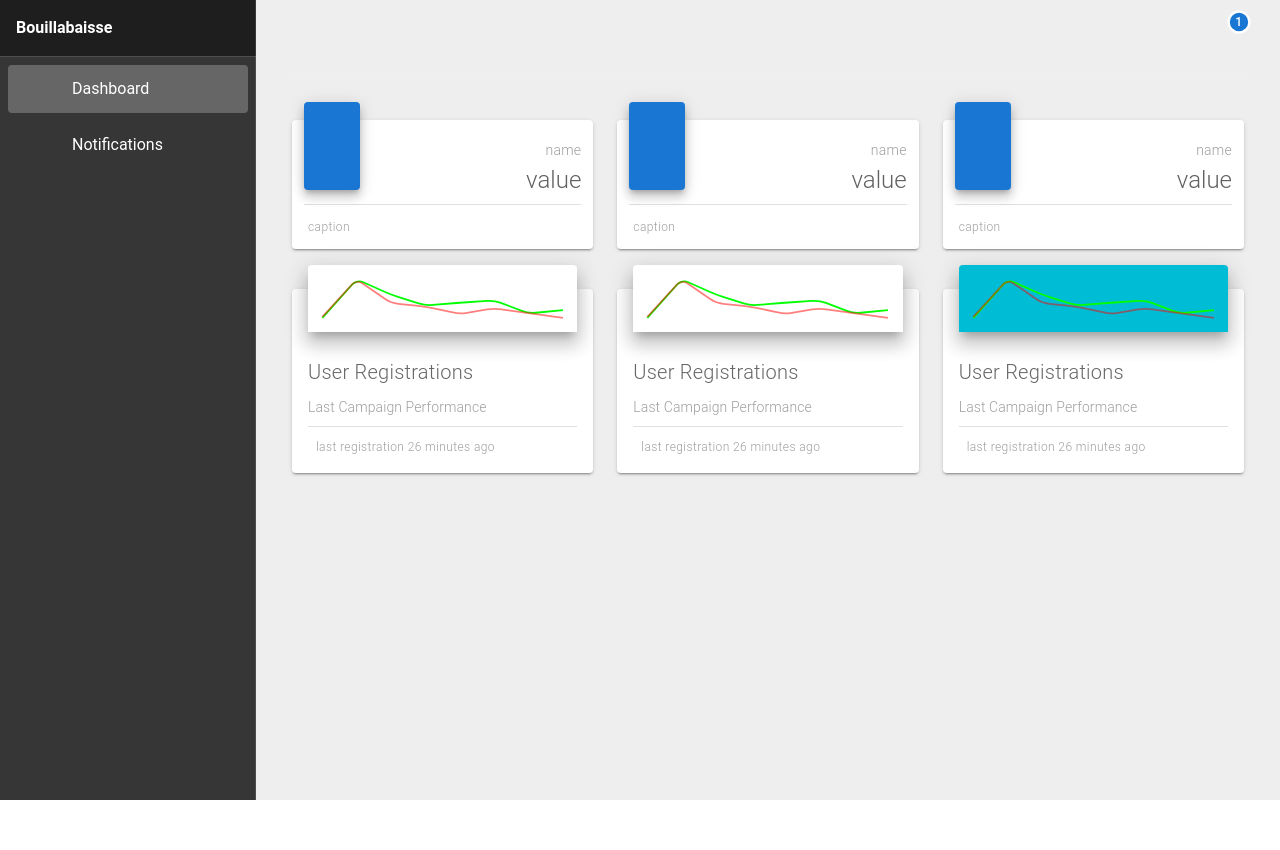
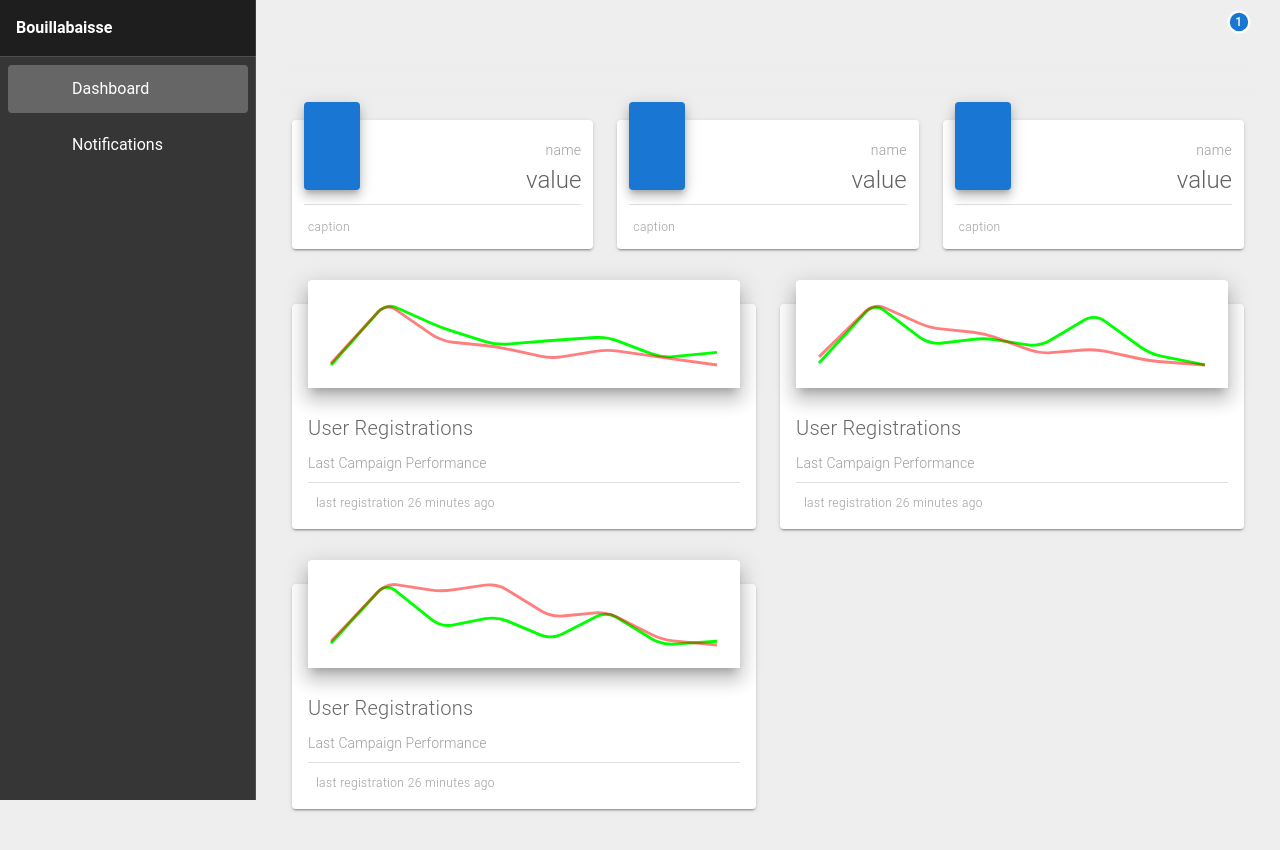
Before and after one commit to italobologna/bouillabaisse-monitor, a Vue app in the folder bouillabaisse-frontend/: page /dashboard in a window 1280 px wide. Shown: the top 850 px of the page. Before the commit the page ends 800 px from the top, so only its background shows below. Built offline with nearby package versions, Linux system fonts and the light colour scheme; the HTML template or start-up script is replaced by a standard one.

Commit message:
Refactors code to extract the chart

```diff
--- /dev/null
+++ b/bouillabaisse-frontend/src/components/DashboardChartComponent.vue
@@ -0,0 +1,68 @@
+<template>
+  <v-card class="mt-4 mx-auto" max-width="800" min-width="400">
+    <v-sheet
+      class="v-sheet--offset mx-auto"
+      color="white"
+      elevation="12"
+      max-width="calc(100% - 32px)"
+    >
+      <v-sparkline
+        :value="value1"
+        smooth
+        color="rgb(0, 255, 0, 1)"
+        line-width="2"
+        padding="16"
+      ></v-sparkline>
+      <v-sparkline
+        :value="value2"
+        smooth
+        color="rgb(255, 0, 0, 0.5)"
+        line-width="2"
+        padding="16"
+        class="stackSpark"
+      ></v-sparkline>
+    </v-sheet>
+
+    <v-card-text class="pt-0">
+      <div class="title font-weight-light mb-2">User Registrations</div>
+      <div class="subheading font-weight-light grey--text">
+        Last Campaign Performance
+      </div>
+      <v-divider class="my-2"></v-divider>
+      <v-icon class="mr-2" small> mdi-clock </v-icon>
+      <span class="caption grey--text font-weight-light"
+        >last registration 26 minutes ago</span
+      >
+    </v-card-text>
+  </v-card>
+</template>
+
+<script>
+export default {
+  data: () => ({
+    labels: ["12am", "3am", "6am", "9am", "12pm", "3pm", "6pm", "9pm"],
+    value: [200, 675, 410, 390, 310, 460, 250, 240],
+  }),
+  computed: {
+    value1() {
+      return this.value.map((i) => (2.0 + Math.random()) * i);
+    },
+    value2() {
+      return this.value.map((i) => (1.0 + Math.random()) * i);
+    },
+  },
+};
+</script>
+
+<style scoped>
+.v-sheet--offset {
+  top: -24px;
+  position: relative;
+}
+
+.stackSpark {
+  position: absolute;
+  top: 0;
+  left: 0;
+}
+</style>
--- a/bouillabaisse-frontend/src/components/DashboardStatisticComponent.vue
+++ b/bouillabaisse-frontend/src/components/DashboardStatisticComponent.vue
@@ -1,5 +1,5 @@
 <template>
-  <v-card class="pa-3 mt-3">
+  <v-card class="pa-3 mt-3" max-width="400px" min-width="225px">
     <v-card-title class="d-flex pa-0 justify-space-between">
       <v-sheet
         dark
--- a/bouillabaisse-frontend/src/components/dashboard.vue
+++ b/bouillabaisse-frontend/src/components/dashboard.vue
@@ -1,6 +1,6 @@
 <template>
   <div>
-    <v-container>
+    <v-container class="dashboard-card-container">
       <v-row>
         <v-col md="4">
           <statistic-component
@@ -28,119 +28,14 @@
         </v-col>
       </v-row>
       <v-row>
-        <v-col>
-          <v-card class="mt-4 mx-auto" max-width="600">
-            <v-sheet
-              class="v-sheet--offset mx-auto"
-              color="white"
-              elevation="12"
-              max-width="calc(100% - 32px)"
-            >
-              <v-sparkline
-                :value="value1"
-                smooth
-                color="rgb(0, 255, 0, 1)"
-                line-width="2"
-                padding="16"
-              ></v-sparkline>
-              <v-sparkline
-                :value="value2"
-                smooth
-                color="rgb(255, 0, 0, 0.5)"
-                line-width="2"
-                padding="16"
-                class="stackSpark"
-              ></v-sparkline>
-            </v-sheet>
-
-            <v-card-text class="pt-0">
-              <div class="title font-weight-light mb-2">User Registrations</div>
-              <div class="subheading font-weight-light grey--text">
-                Last Campaign Performance
-              </div>
-              <v-divider class="my-2"></v-divider>
-              <v-icon class="mr-2" small> mdi-clock </v-icon>
-              <span class="caption grey--text font-weight-light"
-                >last registration 26 minutes ago</span
-              >
-            </v-card-text>
-          </v-card>
+        <v-col md="6">
+          <chart-component></chart-component>
         </v-col>
-        <v-col>
-          <v-card class="mt-4 mx-auto" max-width="600">
-            <v-sheet
-              class="v-sheet--offset mx-auto"
-              color="white"
-              elevation="12"
-              max-width="calc(100% - 32px)"
-            >
-              <v-sparkline
-                :value="value1"
-                smooth
-                color="rgb(0, 255, 0, 1)"
-                line-width="2"
-                padding="16"
-              ></v-sparkline>
-              <v-sparkline
-                :value="value2"
-                smooth
-                color="rgb(255, 0, 0, 0.5)"
-                line-width="2"
-                padding="16"
-                class="stackSpark"
-              ></v-sparkline>
-            </v-sheet>
-
-            <v-card-text class="pt-0">
-              <div class="title font-weight-light mb-2">User Registrations</div>
-              <div class="subheading font-weight-light grey--text">
-                Last Campaign Performance
-              </div>
-              <v-divider class="my-2"></v-divider>
-              <v-icon class="mr-2" small> mdi-clock </v-icon>
-              <span class="caption grey--text font-weight-light"
-                >last registration 26 minutes ago</span
-              >
-            </v-card-text>
-          </v-card>
+        <v-col md="6">
+          <chart-component></chart-component>
         </v-col>
-        <v-col>
-          <v-card class="mt-4 mx-auto" max-width="400">
-            <v-sheet
-              class="v-sheet--offset mx-auto"
-              color="cyan"
-              elevation="12"
-              max-width="calc(100% - 32px)"
-            >
-              <v-sparkline
-                :value="value1"
-                smooth
-                color="rgb(0, 255, 0, 1)"
-                line-width="2"
-                padding="16"
-              ></v-sparkline>
-              <v-sparkline
-                :value="value2"
-                smooth
-                color="rgb(255, 0, 0, 0.5)"
-                line-width="2"
-                padding="16"
-                class="stackSpark"
-              ></v-sparkline>
-            </v-sheet>
-
-            <v-card-text class="pt-0">
-              <div class="title font-weight-light mb-2">User Registrations</div>
-              <div class="subheading font-weight-light grey--text">
-                Last Campaign Performance
-              </div>
-              <v-divider class="my-2"></v-divider>
-              <v-icon class="mr-2" small> mdi-clock </v-icon>
-              <span class="caption grey--text font-weight-light"
-                >last registration 26 minutes ago</span
-              >
-            </v-card-text>
-          </v-card>
+        <v-col md="6">
+          <chart-component></chart-component>
         </v-col>
       </v-row>
     </v-container>
@@ -148,10 +43,14 @@
 </template>
 
 <script>
-import statisticComponent from './DashboardStatisticComponent.vue';
+import statisticComponent from "./DashboardStatisticComponent.vue";
+import chartComponent from "./DashboardChartComponent.vue";
 
 export default {
-  components: { statisticComponent },
+  components: {
+    statisticComponent,
+    chartComponent,
+  },
   data: () => ({
     labels: ["12am", "3am", "6am", "9am", "12pm", "3pm", "6pm", "9pm"],
     value: [200, 675, 410, 390, 310, 460, 250, 240],
@@ -178,4 +77,8 @@ export default {
   top: 0;
   left: 0;
 }
+
+.dashboard-card-container .v-card {
+  margin-bottom: 15px;
+}
 </style>
```
